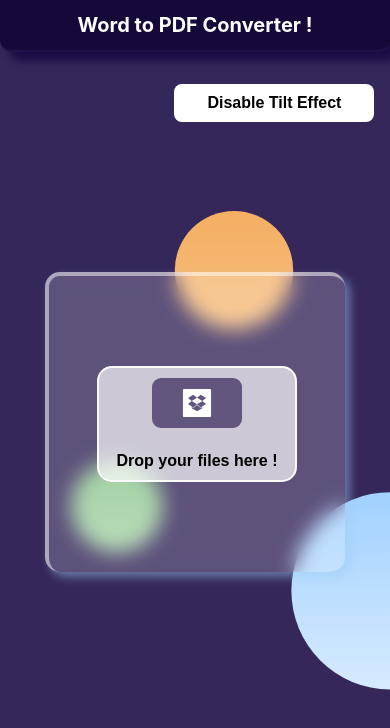
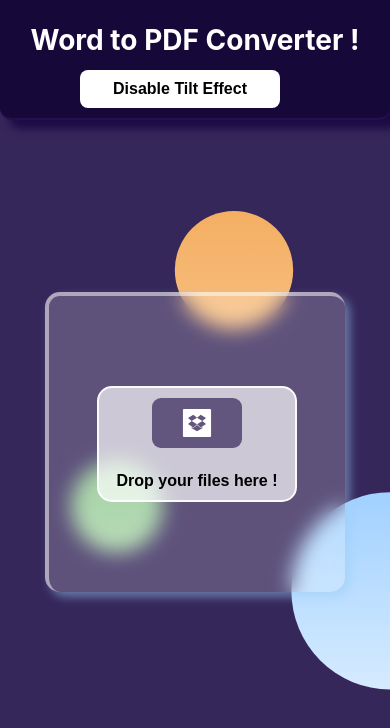
Before and after one commit to SaravanaKumar645/Word-to-PDF-Converter, a Next.js app: page / in a window 390 px wide. Shown: the top 728 px of the page. Built offline with nearby package versions, Linux system fonts and the light colour scheme.

Commit message:
Added responsive style for mobiles

```diff
--- a/Components/Main.jsx
+++ b/Components/Main.jsx
@@ -48,9 +48,9 @@ const Main = () => {
     // console.log(file.type);
   };
   const handleUpload = (event) => {
-    setShowProgress(true);
+    setShowProgress((value) => !value);
     event.preventDefault();
-    event.target.disabled = true;
+    //event.target.disabled = true;
   };
   if (selectedFiles.length > 0) {
     selectedFiles.map((file) =>
@@ -66,6 +66,7 @@ const Main = () => {
   // }, 5000);
   return (
     <main className={styles.main}>
+      <div className={styles.header}>
         <h1>Word to PDF Converter !</h1>
         <button
           className={styles.stopTilt}
@@ -73,21 +74,22 @@ const Main = () => {
         >
           {tiltEnabled ? "Disable Tilt Effect" : "Enable Tilt Effect"}
         </button>
+      </div>
       <div className={styles.circleDiv}></div>
       <Tilt
         className={styles.tiltDiv}
         tiltEnable={tiltEnabled}
         glareEnable={tiltEnabled}
-        tiltMaxAngleX="30"
-        tiltMaxAngleY="30"
+        tiltMaxAngleX="40"
+        tiltMaxAngleY="40"
         glarePosition={tiltEnabled ? "all" : ""}
         scale="1"
-        perspective="1000"
+        perspective={4000}
         glareBorderRadius={tiltEnabled ? "15px" : ""}
         glareMaxOpacity={tiltEnabled ? "0.5" : ""}
         glareColor={tiltEnabled ? "#c9c9c9" : ""}
         gyroscope={tiltEnabled}
-        transitionSpeed={tiltEnabled ? "1000" : ""}
+        transitionSpeed={tiltEnabled ? "1300" : ""}
       >
         <div className={styles.form}>
           <input
--- a/styles/Main.module.css
+++ b/styles/Main.module.css
@@ -8,19 +8,29 @@
   padding-top: 100px;
   padding-bottom: 100px;
 }
-.main h1 {
+.header {
   position: absolute;
-  top: 0%;
-  padding: 13px;
+  top: 0;
+  height: 120px;
+  backdrop-filter: blur(10px);
+  width: 100%;
+  background-color: #17083a;
   border-bottom: 2px solid #22114b;
   border-bottom-left-radius: 12px;
   border-bottom-right-radius: 12px;
-  font-size: 15pt;
   box-shadow: 9px 9px 9px #1c0b44;
+  align-items: center;
+  justify-content: center;
+  display: flex;
+  text-align: center;
+}
+.main h1 {
+  justify-self: center;
+  padding: 13px;
+  font-size: 21pt;
   width: 100%;
   text-align: center;
   color: white;
-  background-color: #17083a;
 }
 .main::before {
   content: "";
@@ -43,29 +53,28 @@
   clip-path: circle(12% at left 30%);
 }
 .stopTilt {
-  position: absolute;
-  right: 1%;
-  top: 9%;
   background-color: white;
   color: black;
   font-weight: bold;
   font-size: 12pt;
-  padding: 17px;
+  padding: 12px;
   text-align: center;
   border-radius: 8px;
+  margin-right: 30px;
   width: 200px;
   border: none;
 }
 .stopTilt:hover {
   opacity: 0.9;
   cursor: pointer;
-  box-shadow: 10px 10px 15px #1d1d1fd5;
+  box-shadow: 10px 10px 15px #828283d5;
 }
 .circleDiv::before {
   content: "";
   position: absolute;
   top: 0;
   left: 0;
+  overflow: hidden;
   width: 100%;
   height: 100%;
   background: linear-gradient(rgba(247, 152, 44, 0.966), white);
@@ -85,6 +94,7 @@
 .tiltDiv {
   backdrop-filter: blur(10px);
   border-radius: 15px;
+  margin-top: 40px;
 }
 
 .form {
@@ -226,19 +236,30 @@
 
     padding-bottom: 100px;
   }
-  .main h1 {
+  .header {
     position: absolute;
-    top: 0%;
-    padding: 13px;
+    top: 0;
+    height: 120px;
+    backdrop-filter: blur(10px);
+    width: 100%;
+    background-color: #17083a;
     border-bottom: 2px solid #22114b;
     border-bottom-left-radius: 12px;
     border-bottom-right-radius: 12px;
-    font-size: 15pt;
     box-shadow: 9px 9px 9px #1c0b44;
+    align-items: center;
+    justify-content: center;
+    display: flex;
+    flex-direction: column;
+    text-align: center;
+  }
+  .main h1 {
+    justify-self: center;
+    padding: 13px;
+    font-size: 21pt;
     width: 100%;
     text-align: center;
     color: white;
-    background-color: #17083a;
   }
   .main::before {
     content: "";
@@ -262,9 +283,6 @@
     clip-path: circle(12% at left 20%);
   }
   .stopTilt {
-    position: absolute;
-    right: 4%;
-    top: 10%;
     background-color: white;
     color: black;
     font-weight: bold;
@@ -278,7 +296,7 @@
   .stopTilt:hover {
     opacity: 0.9;
     cursor: pointer;
-    box-shadow: 10px 10px 15px #1d1d1fd5;
+    box-shadow: 10px 10px 15px #828283d5;
   }
   .circleDiv::before {
     content: "";
@@ -364,13 +382,11 @@
     width: 100%;
     justify-content: center;
     align-items: center;
-    transition: all 3s ease;
   }
   .pgbarfileWrapper {
     display: flex;
     justify-content: space-evenly;
     margin-top: 20px;
-    transition: all 3s ease;
   }
   .singleFileDiv {
     cursor: pointer;
@@ -385,7 +401,6 @@
     align-items: center;
     min-height: 50px;
     gap: 1ch;
-    transition: all 3s ease;
   }
   .fileinfo {
     font-weight: bold;
--- a/styles/ProgressBar.module.css
+++ b/styles/ProgressBar.module.css
@@ -5,5 +5,4 @@
   background-color: #22114b;
   padding: 4px;
   border-radius: 10px;
-  transition: all 3s ease;
 }
```
Lines whose indentation alone changed are shown as unchanged.
